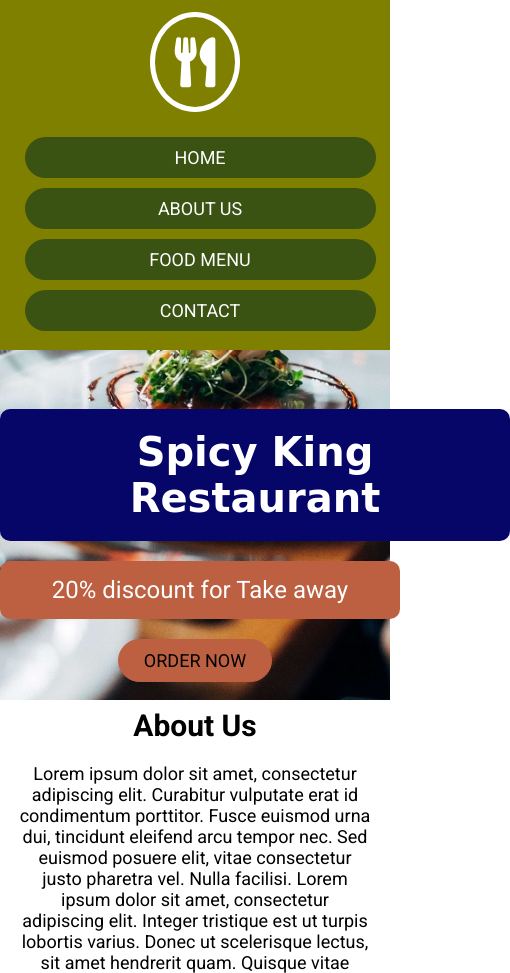
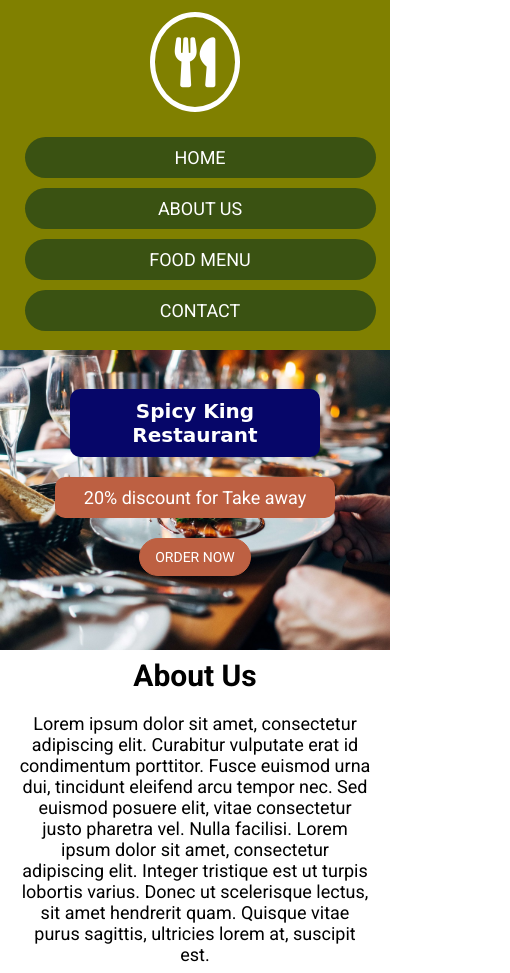
Before and after one commit to AsiyaAkther/Simple-restaurant-home-page, a plain HTML site: page index.html in a window 390 px wide. Shown: the top 973 px of the page, 510 px wide, since content can reach past the window. Drawn offline with Linux system fonts and the light colour scheme; a web font is replaced by a local one.

Commit message:
Modifying

```diff
--- a/css/style.css
+++ b/css/style.css
@@ -4,14 +4,6 @@
     padding:0%;
     box-sizing: border-box;
     font-family: 'Roboto', sans-serif;
-}
-.header{
-    background:url(../images/header.jpg);
-    background-size: cover;
-    background-attachment: fixed;
-    background-position: center;
-    background-repeat: no-repeat;
-    min-height: 700px;
 }
 .navbar{
     padding:1% 5%;
@@ -46,9 +38,15 @@
     transition:1s;
 }
 .header-wrap{
+    background:url(../images/header.jpg);
+    background-size: cover;
+    background-attachment: fixed;
+    background-position: center;
+    background-repeat: no-repeat;
+    min-height: 500px;
     text-align:center;
     color: #fff;
-    padding-top:15%;
+    padding-top:10%;
 }
 .header-wrap h1{
     background:rgb(6, 6, 105);
@@ -75,6 +73,7 @@
     background:rgb(189, 96, 66);
     border:1px solid rgb(189, 96, 66);
     border-radius:50px;
+    color:white;
 }
 .header::after {
     content: "";
@@ -201,14 +200,6 @@
     [class*="col-"] {
         width:100%;
       }
-      /* .header{
-        background:url(../images/header.jpg);
-        background-size: cover;
-        background-attachment: fixed;
-        background-position: center;
-        background-repeat: no-repeat;
-        min-height: 700px;
-    }*/
     .navbar{
         padding:3% 5%;
         min-height: 350px;
@@ -226,4 +217,21 @@
         background:rgb(58, 82, 18);
         border-radius: 50px;
     }
+    .header-wrap{
+        min-height:300px;
+    }
+    .header-wrap h1{
+        width:250px;
+        font-size:20px;
+        padding:10px 10px;
+    }
+    .header-wrap p{
+        font-size: 18px;
+        width:280px;
+        padding:10px 10px;
+    }
+    .order-btn{
+        padding:10px 15px;
+        font-size:14px;
+    }
 }
```
